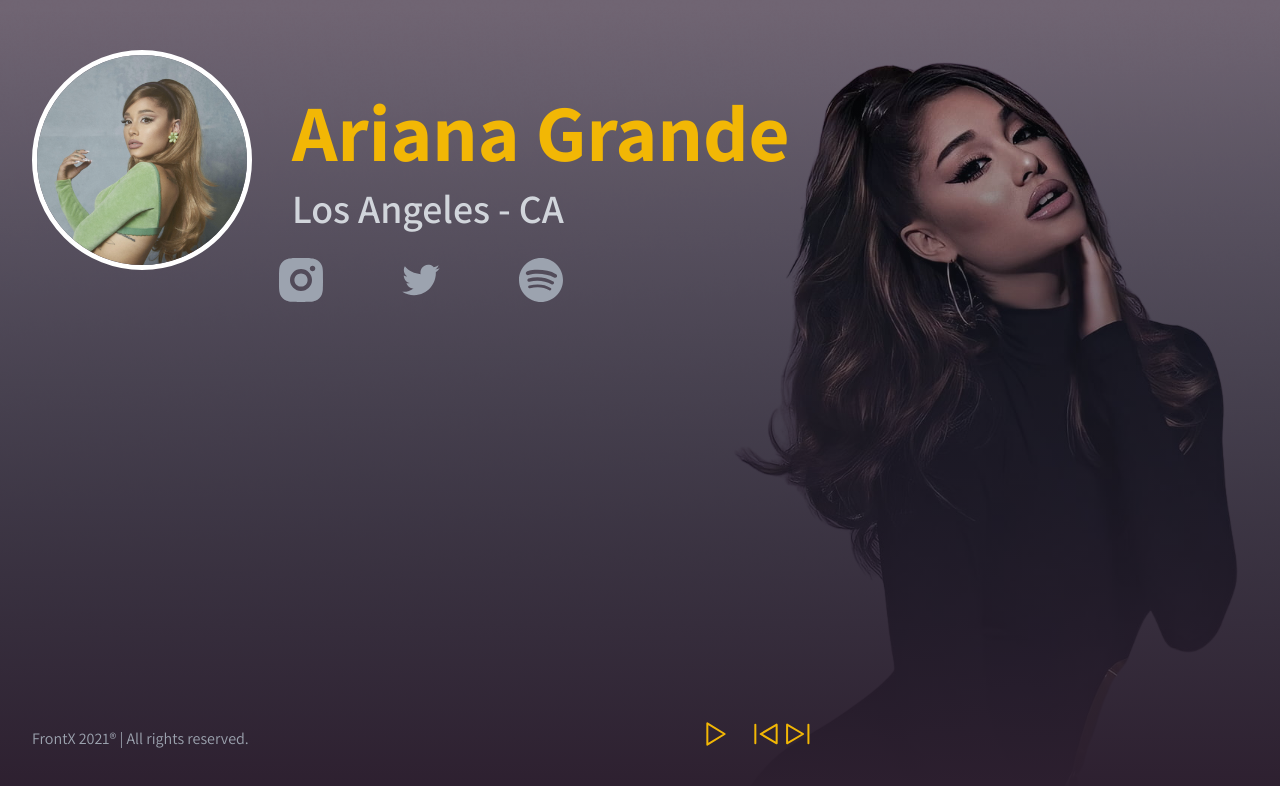
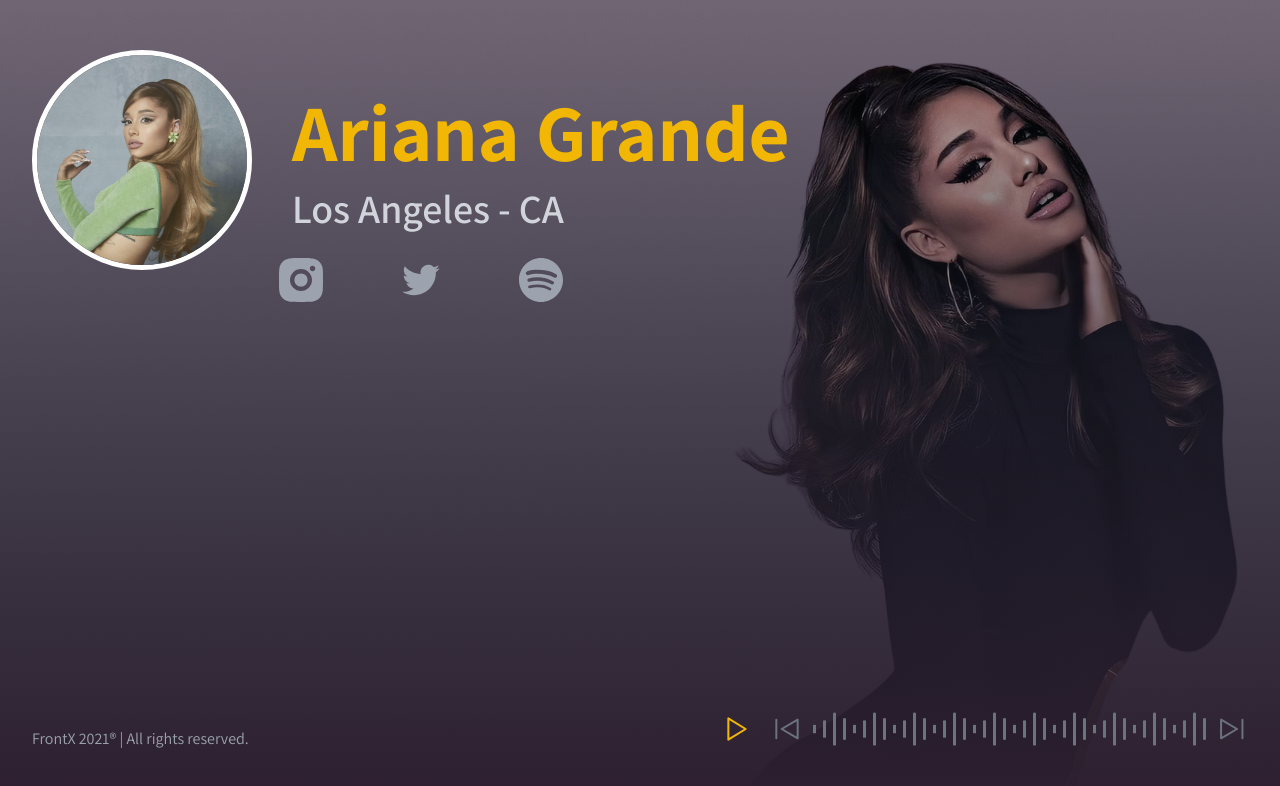
Before and after one commit to Pedro-Henrique-Ferreti/FrontX-002-artist-profile, a Vue app: page / in a window 1280 px wide. Shown: the top 786 px of the page. Built offline with nearby package versions, Linux system fonts and the light colour scheme; no server answers.

Commit message:
Added playback waves

```diff
--- a/src/components/PlaybackBar.vue
+++ b/src/components/PlaybackBar.vue
@@ -1,13 +1,28 @@
 <template>
   <div class="playback-bar">
-    <PlaybackBarButton @click="handlePlayClick">
+    <PlaybackBarButton
+      :title="song.isPlaying ? 'Pausar' : 'Tocar'"
+      :aria-label="song.isPlaying ? 'Pausar Música' : 'Tocar Música'"
+      @click="handlePlayClick"
+    >
       <component :is="song.isPlaying ? 'IconPause' : 'IconPlay'" />
     </PlaybackBarButton>
-    <div>
-      <PlaybackBarButton @click="previousSong">
+    <div class="playback-bar__controls">
+      <PlaybackBarButton
+        color="gray"
+        title="Música anterior"
+        aria-label="Música Anterior"
+        @click="previousSong"
+      >
         <IconPrevious />
       </PlaybackBarButton>
-      <PlaybackBarButton @click="nextSong">
+      <PlaybackBarWaves :animate="song.isPlaying" />
+      <PlaybackBarButton
+        color="gray"
+        title="Próxima música"
+        aria-label="Próxima Música"
+        @click="nextSong"
+      >
         <IconNext />
       </PlaybackBarButton>
     </div>
@@ -16,6 +31,7 @@
 
 <script>
 import PlaybackBarButton from '@/components/PlaybackBarButton.vue';
+import PlaybackBarWaves from '@/components/PlaybackBarWaves.vue';
 import IconPlay from '@/assets/images/icons/Play.vue';
 import IconPause from '@/assets/images/icons/Pause.vue';
 import IconPrevious from '@/assets/images/icons/Previous.vue';
@@ -27,6 +43,7 @@ export default {
   name: 'PlaybackBar',
   components: {
     PlaybackBarButton,
+    PlaybackBarWaves,
     IconPlay,
     IconPrevious,
     IconPause,
@@ -36,11 +53,11 @@ export default {
     return {
       song: {
         list: [
+          '/audio/Rain-On-Me.mp3',
           '/audio/Santa_s-Sleigh.mp3',
           '/audio/Holiday-Lights.mp3',
           '/audio/Operation-Puffle-Stand-and-Defend.mp3',
           '/audio/Pizza-Parlor-Theme-2012.mp3',
-          '/audio/Rain-On-Me.mp3',
         ],
         index: 0,
         isPlaying: false,
@@ -50,7 +67,7 @@ export default {
     };
   },
   mounted() {
-    // this.startSong();
+    this.startSong();
   },
   methods: {
     startSong() {
@@ -106,10 +123,13 @@ export default {
 
 <style lang="scss" scoped>
 .playback-bar {
-  width: 100%;
   max-width: 550px;
   display: grid;
   grid-template-columns: auto 1fr;
   gap: 20px;
+  align-items: center;
+  &__controls {
+    align-items: center;
+  }
 }
 </style>
--- a/src/components/PlaybackBarButton.vue
+++ b/src/components/PlaybackBarButton.vue
@@ -1,5 +1,8 @@
 <template>
-  <button class="playback-bar__button">
+  <button
+    class="playback-bar__button"
+    :class="buttonClasses"
+  >
     <slot />
   </button>
 </template>
@@ -7,6 +10,23 @@
 <script>
 export default {
   name: 'PlaybackBarButton',
+  props: {
+    color: {
+      type: String,
+      default: 'primary',
+      validator(color) {
+        return ['primary', 'gray'].indexOf(color) > -1;
+      },
+    },
+  },
+  computed: {
+    buttonClasses() {
+      return {
+        'playback-bar__button--primary': this.color === 'primary',
+        'playback-bar__button--gray': this.color === 'gray',
+      };
+    },
+  },
 };
 </script>
 
@@ -20,7 +40,20 @@ export default {
     svg {
       width: inherit;
       height: inherit;
-      stroke: $primary;
+    }
+  }
+  &--primary {
+    :deep() {
+      svg {
+        stroke: $primary;
+      }
+    }
+  }
+  &--gray {
+    :deep() {
+      svg {
+        stroke: $gray-3;
+      }
     }
   }
 }
--- /dev/null
+++ b/src/components/PlaybackBarWaves.vue
@@ -0,0 +1,107 @@
+<template>
+  <div class="waves">
+    <div class="waves__container">
+      <div
+        v-for="n in 40" :key="n"
+        class="waves__bar"
+        :class="animate ? 'waves__bar--animated' : null"
+      />
+    </div>
+  </div>
+</template>
+
+<script>
+export default {
+  name: 'PlaybackBarWaves',
+  props: {
+    animate: {
+      type: Boolean,
+      default: false,
+    },
+  },
+};
+</script>
+
+<style lang="scss" scoped>
+.waves {
+  width: 100%;
+  max-width: clamp(100px, 45vw, 400px);
+  overflow: hidden;
+  height: 42px;
+  margin: 0 10px;
+  &__bar {
+    width: 3px;
+    height: 100%;
+    border-radius: 8px;
+    background-color: $gray-3;
+    transition: background-color 1s ease-out;
+    animation-duration: 1s;
+    animation-timing-function: ease-in-out;
+    animation-iteration-count: infinite;
+    &:not(:last-child) {
+      margin-right: 7px;
+    }
+    &:nth-child(4n+1) {
+      transform: scaleY(.2);
+    }
+    &:nth-child(4n+2) {
+      transform: scaleY(.42);
+    }
+    &:nth-child(4n+3) {
+      transform: scaleY(.79);
+    }
+    &:nth-child(4n+4) {
+      transform: scaleY(.52);
+    }
+    &--animated {
+      background-color: $primary;
+      &:nth-child(4n+1) {
+        animation-name: normal;
+      }
+      &:nth-child(4n+2) {
+        animation-name: quiet;
+      }
+      &:nth-child(4n+3) {
+        animation-name: loud;
+      }
+      &:nth-child(4n+4) {
+        animation-name: quiet;
+      }
+    }
+  }
+}
+@keyframes quiet {
+  25%{
+    transform: scaleY(.6);
+  }
+  50%{
+    transform: scaleY(.4);
+  }
+  75%{
+    transform: scaleY(1);
+  }
+}
+
+@keyframes normal {
+  25%{
+    transform: scaleY(.4);
+  }
+  50%{
+    transform: scaleY(1);
+  }
+  75%{
+    transform: scaleY(.6);
+  }
+}
+@keyframes loud {
+  25%{
+    transform: scaleY(1);
+  }
+  50%{
+    transform: scaleY(.4);
+  }
+  75%{
+    transform: scaleY(1.2);
+  }
+}
+</style>
```
